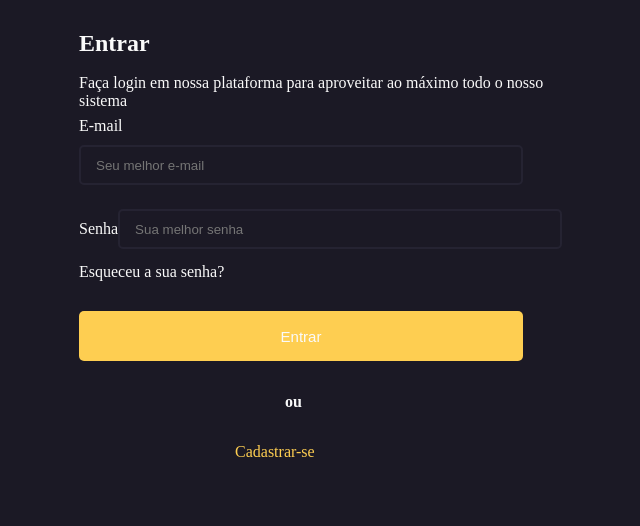
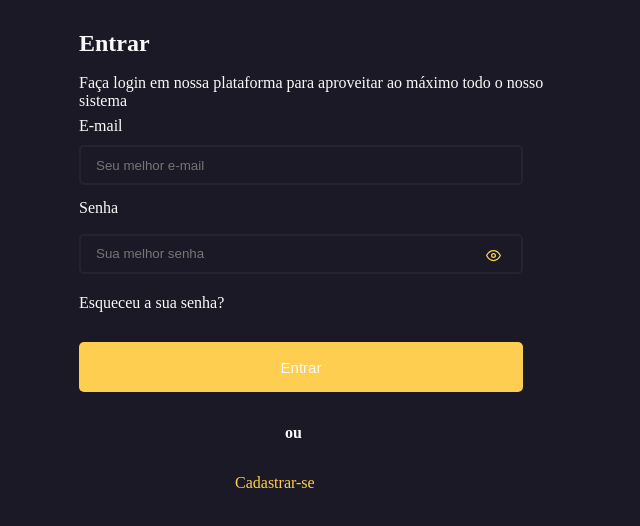
Before and after one commit to 42Dias/romtec-front, a React (Create React App) app: page / in a window 1280 px wide. Shown: the top 526 px of the page, without its empty margins (335-975 px from the left). Built offline with nearby package versions, Linux system fonts and the light colour scheme; the HTML template or start-up script is replaced by a standard one.

Commit message:
adding password hiding

```diff
--- a/src/pages/Login/Login.styled.ts
+++ b/src/pages/Login/Login.styled.ts
@@ -45,7 +45,7 @@ export const Content = styled.div`
   }
 `
 
-export const Form = styled.div`
+export const Form = styled.form`
   p {
     max-width: 400px;
   }
@@ -97,3 +97,33 @@ export const Input = styled.input`
     border: 1px solid ${theme.colors.yellow}
   }
 `
+
+export const Test = styled.div`
+  display:flex;
+  align-items: center;
+  justify-content: center;
+
+  input {
+    height: 40px;
+    width: 444px;
+  }
+
+  button {
+    position: relative;
+    right: 90px;
+    bottom: 10px;
+    height: 40px;
+    width: 30px;
+    background: none !important ;
+  border: 0;
+  transition: 1s;
+
+  svg {
+    color: ${theme.colors.yellow};
+
+    :hover {
+      opacity: 85%;
+    }
+  }
+  }
+`
--- a/src/pages/Login/Login.tsx
+++ b/src/pages/Login/Login.tsx
@@ -1,7 +1,10 @@
 import { theme } from '../../ui'
+
+import { useState } from 'react'
 
 import { useForm } from 'react-hook-form'
 import { useNavigate } from 'react-router'
+import { FiEye } from 'react-icons/fi'
 
 import * as S from './Login.styled'
 import { Link } from 'react-router-dom'
@@ -13,6 +16,8 @@ type FormData = {
 
 export function Login () {
   const navigate = useNavigate()
+
+  const [textPass, setTextPass] = useState(true)
 
   const { register, handleSubmit, formState: { errors }, reset } = useForm<FormData>()
 
@@ -33,8 +38,7 @@ export function Login () {
       <S.Content>
         <h1>Entrar</h1>
         <p>Faça login em nossa plataforma para aproveitar ao máximo todo o nosso sistema</p>
-        <S.Form>
-          <form onSubmit={handleSubmit(onSubmit)}>
+        <S.Form onSubmit={handleSubmit(onSubmit)}>
           <fieldset>
             <label htmlFor='email'>E-mail</label>
             <S.Input
@@ -51,10 +55,11 @@ export function Login () {
 
           <fieldset>
             <label htmlFor='password'>Senha</label>
+            <S.Test>
               <S.Input
                 id='password'
                 placeholder='Sua melhor senha'
-                type='password'
+                type={textPass ? 'password' : 'text'}
                 {...register('password', {
                   required: {
                     value: true,
@@ -63,11 +68,14 @@ export function Login () {
                 })}
               />
               <span>{errors.password?.message}</span>
+
+              <button onClick={() => setTextPass(!textPass)} type='button'><FiEye /></button>
+            </S.Test>
+
           </fieldset>
           <Link to='/recuperar-senha'>Esqueceu a sua senha?</Link>
 
           <button type='submit'>Entrar</button>
-          </form>
         </S.Form>
         <strong>ou</strong>
         <Link to='/cadastro' style={{ color: `${theme.colors.yellow}` }}>Cadastrar-se</Link>
```
Lines whose indentation alone changed are shown as unchanged.
